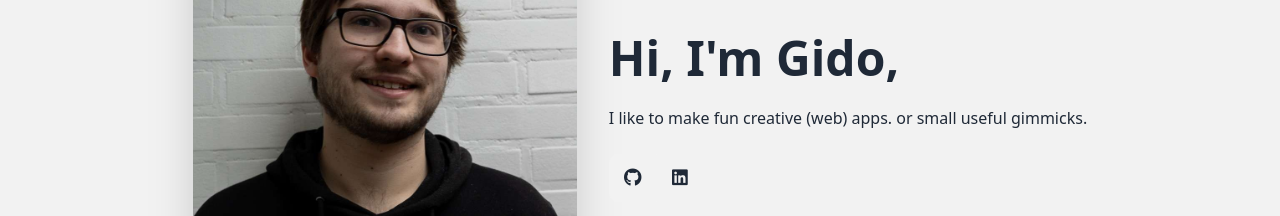
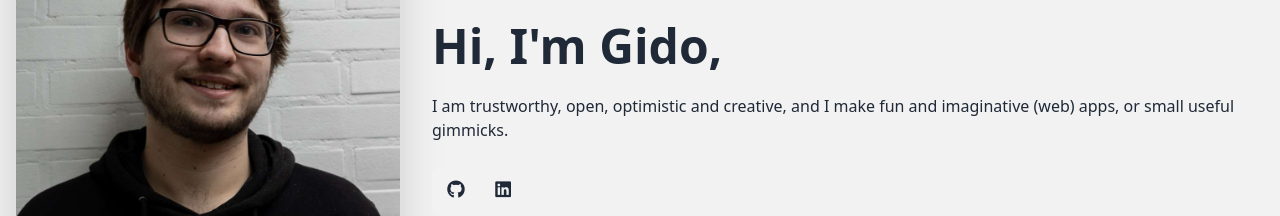
Before and after one commit to GiraffeSummer/portfolio-new, a Svelte app: page / in a window 1280 px wide. Shown: the part 192-408 px from the top of the page. Built offline with nearby package versions, Linux system fonts and the light colour scheme.

Commit message:
updated some texts

```diff
--- a/src/lang/en.js
+++ b/src/lang/en.js
@@ -59,7 +59,7 @@ export default function (field) {
 
         //about page
         'about/name': 'Hi, I\'m Gido,',
-        'about/description': 'I like to make fun creative (web) apps. or small useful gimmicks.',
+        'about/description': 'I am trustworthy, open, optimistic and creative, and I make fun and imaginative (web) apps, or small useful gimmicks.',
 
         //contact page
         'contact/title': "Contact",
--- a/src/lang/nl.js
+++ b/src/lang/nl.js
@@ -61,7 +61,7 @@ export default function (field) {
 
         //about page
         'about/name': 'Hoi, ik ben Gido,',
-        'about/description': 'Ik vind het leuk om creative en leuke webapps te maken.',
+        'about/description': 'Ik ben betrouwbaar, open, optimistisch en creatief en ik maak creative en leuke webapps.',
 
         //contact page
         'contact/title': "Stuur bericht",
```
